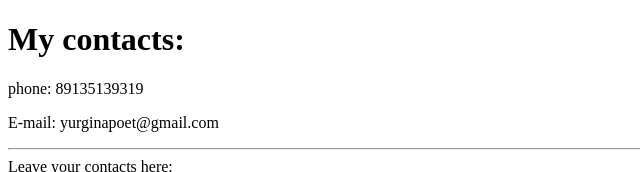
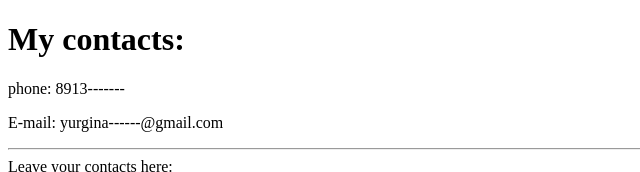
Before and after one commit to yurginapoet/cv, a plain HTML site: page my contacts.html in a window 1280 px wide. Shown: the top 172 px of the page, 0-640 px from the left. Drawn offline with Linux system fonts and the light colour scheme.

Commit message:
Update my contacts.html

```diff
--- a/my contacts.html
+++ b/my contacts.html
@@ -8,8 +8,8 @@
   </head>
   <body>
     <h1>My contacts:</h1>
-    <p>phone: 89135139319</p>
-    <p>E-mail: yurginapoet@gmail.com</p>
+    <p>phone: 8913-------</p>
+    <p>E-mail: yurgina------@gmail.com</p>
 
     <hr />
 
```
